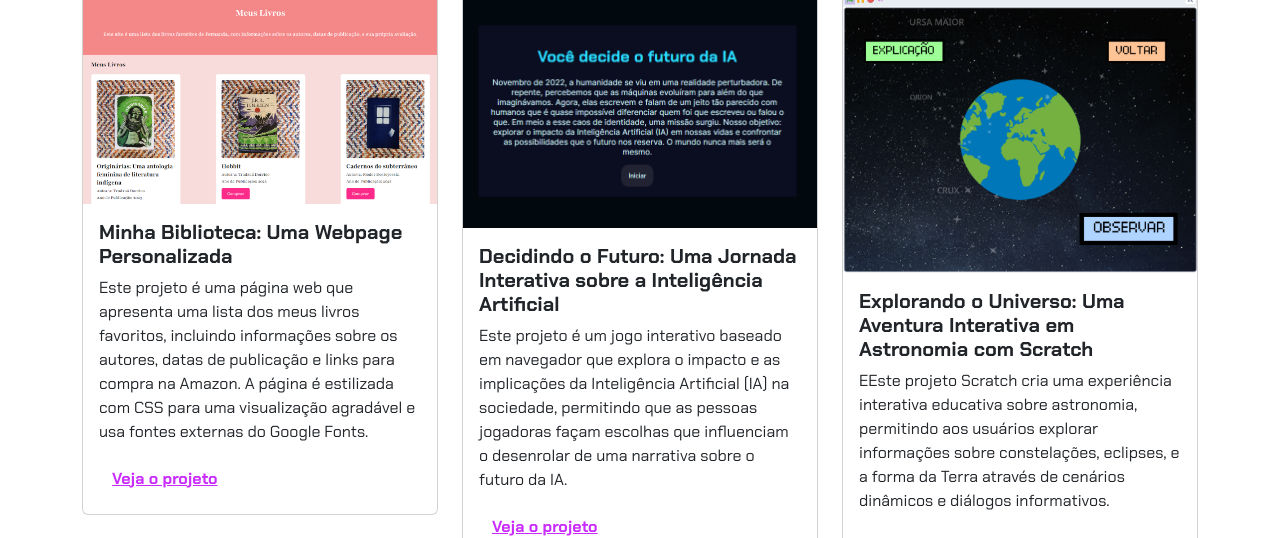
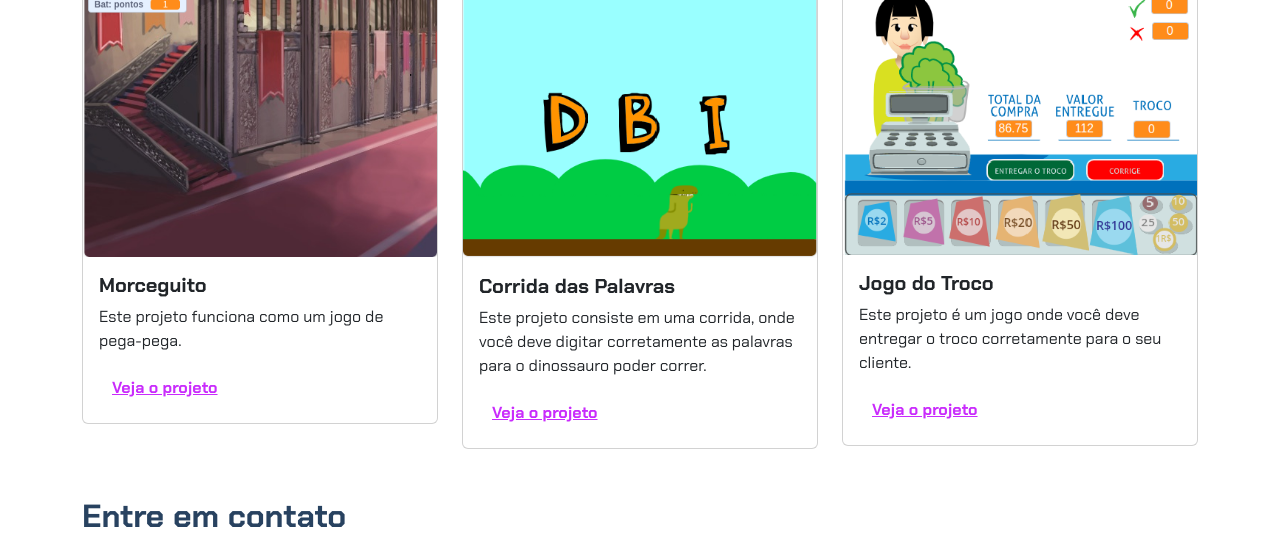
Before and after one commit to Sun-Baby94/portifolio, a plain HTML site: page index.html in a window 1280 px wide. Shown: the part 499-1037 px from the top of the page. Drawn offline with nearby package versions, Linux system fonts and the light colour scheme.

Commit message:
Update index.html

```diff
--- a/index.html
+++ b/index.html
@@ -32,13 +32,10 @@
             <!-- Projeto 1 -->
             <div class="col-md-4">
                 <div class="card">
-                    <img src="img/projeto-1.png" class="card-img-top" alt="Imagem do projeto de biblioteca virtual">
+                    <img src="img/morceguito.png" class="card-img-top" alt="Imagem do projeto morceguito">
                     <div class="card-body">
-                        <h5 class="card-title">Minha Biblioteca: Uma Webpage Personalizada</h5>
-                        <p class="card-text">Este projeto é uma página web que apresenta uma lista dos meus livros
-                            favoritos, incluindo informações sobre os autores, datas de publicação e links para compra
-                            na Amazon. A página é estilizada com CSS para uma visualização agradável e usa fontes
-                            externas do Google Fonts.
+                        <h5 class="card-title">Morceguito</h5>
+                        <p class="card-text">Este projeto funciona como um jogo de pega-pega.
                         </p>
                         <button type="button" class="btn btn-link" data-bs-toggle="modal" data-bs-target="#modal1">Veja
                             o projeto</button>
@@ -48,14 +45,11 @@
             <!-- Projeto 2 -->
             <div class="col-md-4">
                 <div class="card">
-                    <img src="img/projeto-2.png" class="card-img-top" alt="Imagem do projeto de biblioteca virtual">
+                    <img src="img/corrida.png" class="card-img-top" alt="Imagem do projeto corrida">
                     <div class="card-body">
-                        <h5 class="card-title">Decidindo o Futuro: Uma Jornada Interativa sobre a Inteligência
-                            Artificial</h5>
-                        <p class="card-text">Este projeto é um jogo interativo baseado em navegador que explora o
-                            impacto e as implicações da Inteligência Artificial (IA) na sociedade, permitindo que as
-                            pessoas jogadoras façam escolhas que influenciam o desenrolar de uma narrativa sobre o
-                            futuro da IA.</p>
+                        <h5 class="card-title">Corrida das Palavras</h5>
+                        <p class="card-text">Este projeto consiste em uma corrida, onde você deve digitar corretamente
+                           as palavras para o dinossauro poder correr.</p>
                         <button type="button" class="btn btn-link" data-bs-toggle="modal" data-bs-target="#modal2">Veja
                             o projeto</button>
                     </div>
@@ -65,13 +59,11 @@
             <!-- Projeto 3 -->
             <div class="col-md-4">
                 <div class="card">
-                    <img src="img/projeto-3.png" class="card-img-top" alt="Imagem do projeto de biblioteca virtual">
+                    <img src="img/troco.png" class="card-img-top" alt="Imagem do projeto troco">
                     <div class="card-body">
-                        <h5 class="card-title">Explorando o Universo: Uma Aventura Interativa em Astronomia com Scratch
+                        <h5 class="card-title">Jogo do Troco
                         </h5>
-                        <p class="card-text">EEste projeto Scratch cria uma experiência interativa educativa sobre
-                            astronomia, permitindo aos usuários explorar informações sobre constelações, eclipses, e a
-                            forma da Terra através de cenários dinâmicos e diálogos informativos.
+                        <p class="card-text">Este projeto é um jogo onde você deve entregar o troco corretamente para o seu cliente.
                         </p>
                         <button type="button" class="btn btn-link" data-bs-toggle="modal" data-bs-target="#modal3">Veja
                             o projeto</button>
```
